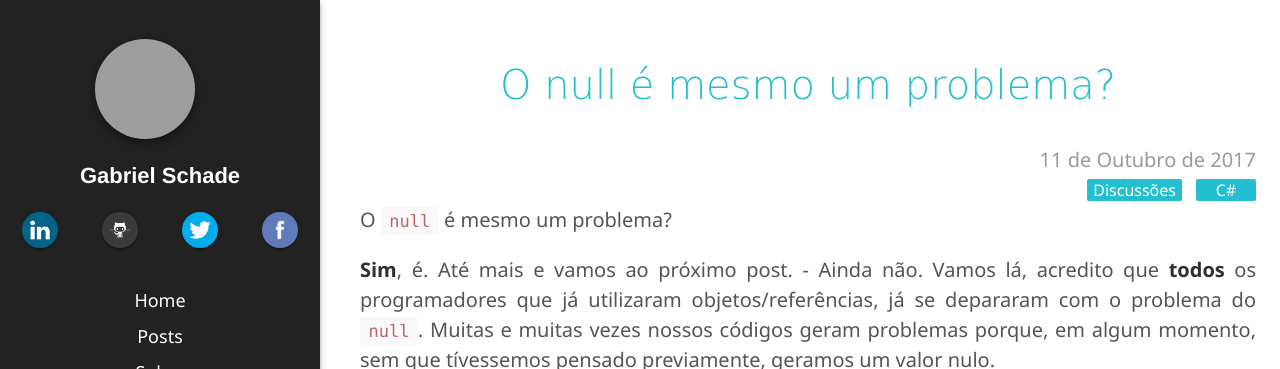
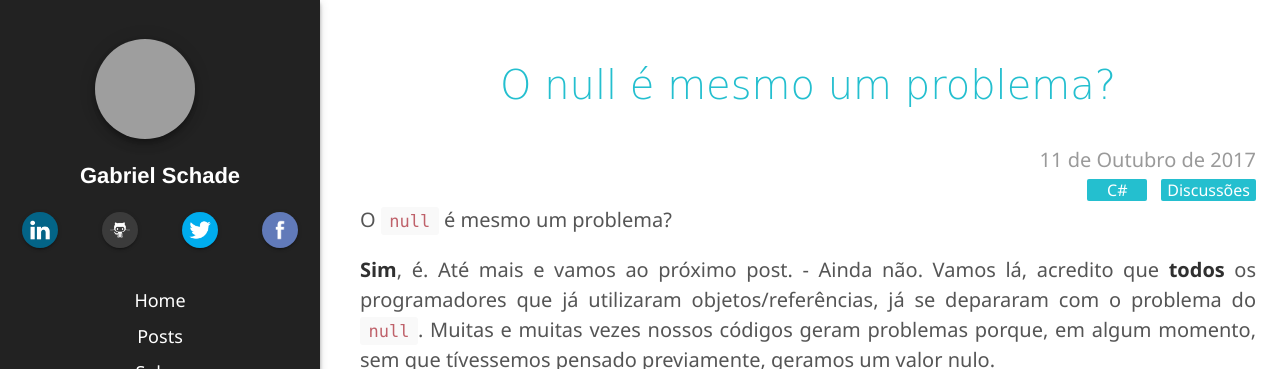
Before and after one commit to gabrielschade/gabrielschade.github.io, a Jekyll site: the page built from _posts/2017-10-11-problema-null.markdown, in a window 1280 px wide and 900 px high, cut to the strip 0-369 px from the top of the window. Built offline with Jekyll 4.4.1, drawn with Linux system fonts in a browser that asks for light colours; nearby versions of some CDN libraries; comment, search, counter and statistics services are not loaded; some of the changed lines change nothing that is shown; grey boxes are pictures that could not be loaded.

Commit message:
corrigindo a ordem das tags

```diff
--- a/_includes/post-tags-images.html
+++ b/_includes/post-tags-images.html
@@ -15,7 +15,7 @@
 	{% endif %}
 {% endfor %}
 
-{% for tag in tags %}
+{% for tag in tags reversed %}
 	{% assign link = tag | replace: "#", "sharp" %}
 	<a href="/posts-categoria/{{link | downcase | replace: "ê", "e" | replace: "õ","o"}}"
 		class="collection-item">
```
